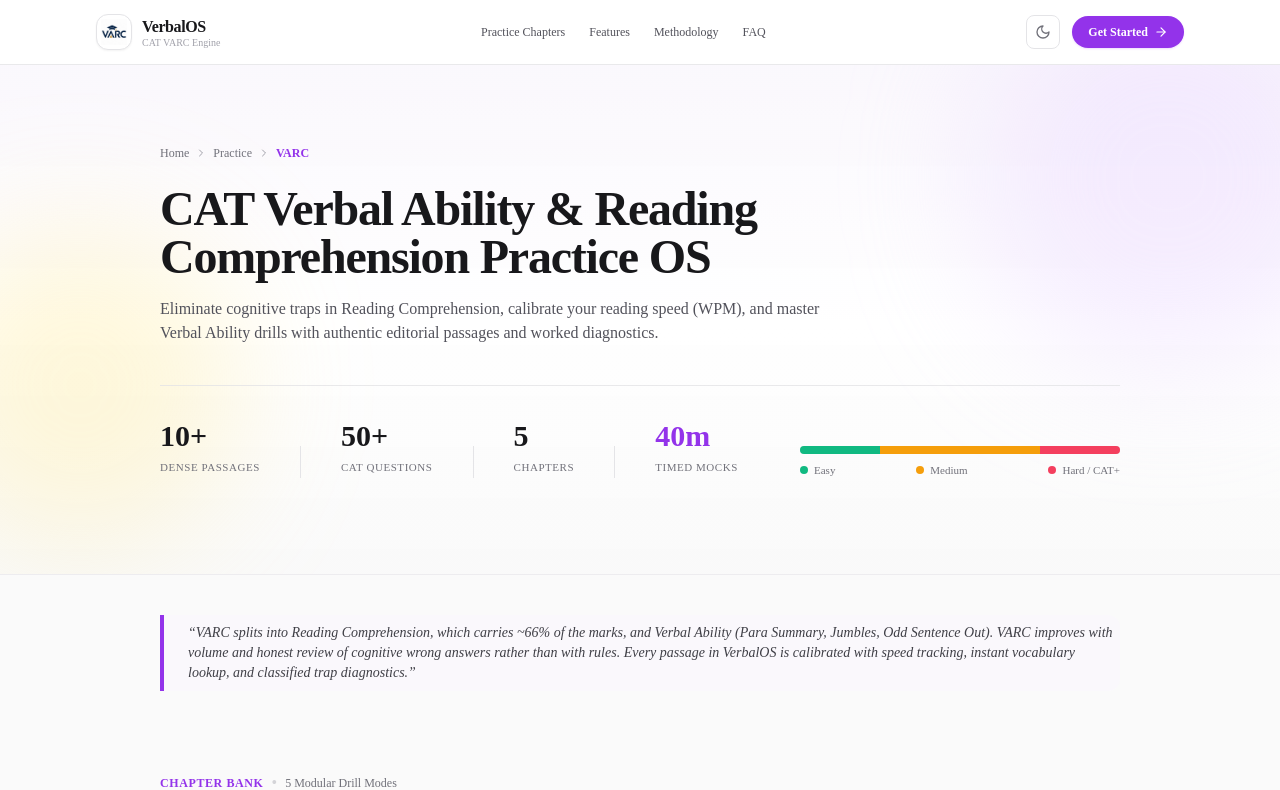
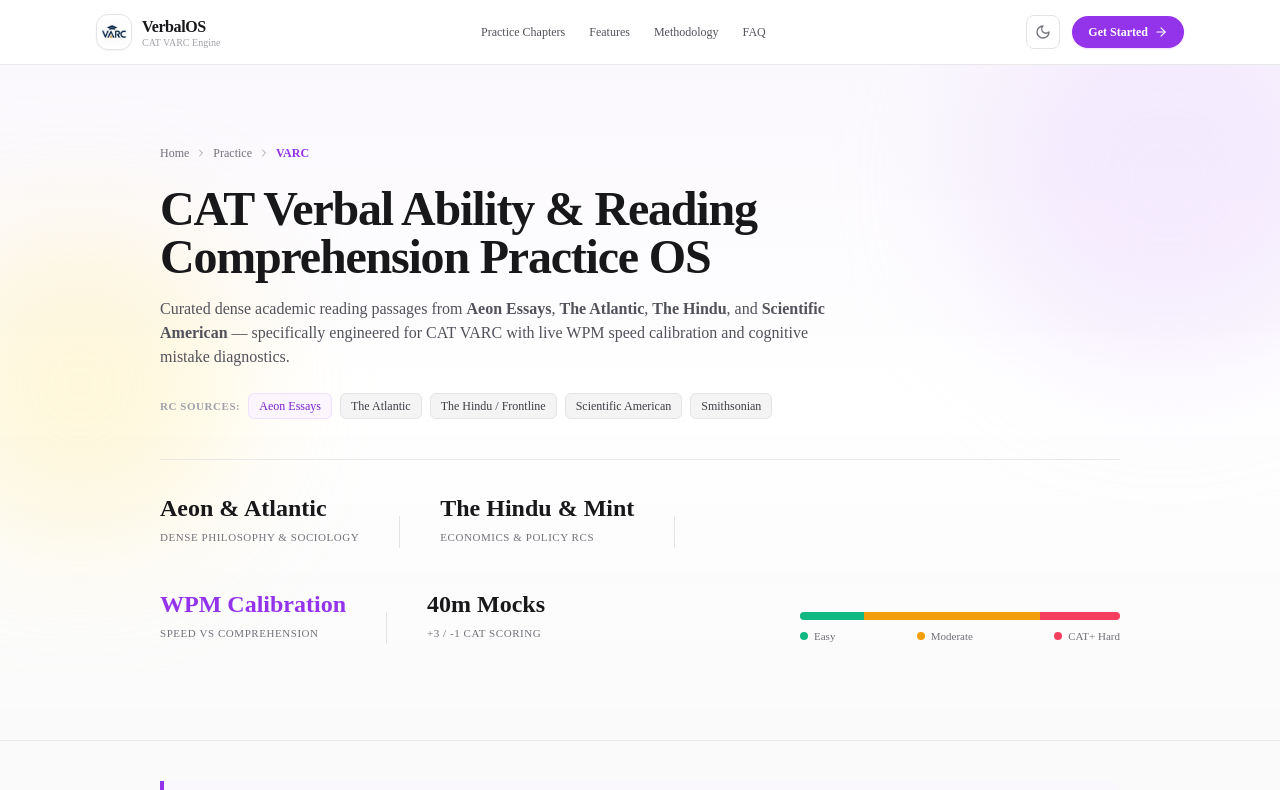
Before and after one commit to Bhavishtermux/VERBALOS, a Next.js app: page / in a window 1280 px wide. Shown: the top 790 px of the page. Built offline with nearby package versions, Linux system fonts and the light colour scheme; no server answers.

Commit message:
feat(home): Update hero to highlight Aeon, The Atlantic, The Hindu and CAT sources

```diff
--- a/src/app/page.tsx
+++ b/src/app/page.tsx
@@ -132,46 +132,56 @@
           </h1>
 
           <p className="mt-4 text-sm sm:text-base text-zinc-600 dark:text-zinc-400 max-w-2xl leading-relaxed">
-            Eliminate cognitive traps in Reading Comprehension, calibrate your reading speed (WPM), and master Verbal Ability drills with authentic editorial passages and worked diagnostics.
+            Curated dense academic reading passages from <strong>Aeon Essays</strong>, <strong>The Atlantic</strong>, <strong>The Hindu</strong>, and <strong>Scientific American</strong> — specifically engineered for CAT VARC with live WPM speed calibration and cognitive mistake diagnostics.
           </p>
 
-          {/* Stats Bar & Difficulty Distribution */}
+          {/* Editorial Sources Badges */}
+          <div className="mt-6 flex flex-wrap items-center gap-2 text-xs font-mono text-zinc-500">
+            <span className="text-zinc-400 text-[11px] uppercase tracking-wider font-semibold">RC Sources:</span>
+            <span className="px-2.5 py-1 rounded-md bg-purple-50 dark:bg-purple-950/40 border border-purple-200/60 dark:border-purple-800/40 text-purple-700 dark:text-purple-300 font-medium">Aeon Essays</span>
+            <span className="px-2.5 py-1 rounded-md bg-zinc-100 dark:bg-zinc-900 border border-zinc-200 dark:border-zinc-800 text-zinc-700 dark:text-zinc-300">The Atlantic</span>
+            <span className="px-2.5 py-1 rounded-md bg-zinc-100 dark:bg-zinc-900 border border-zinc-200 dark:border-zinc-800 text-zinc-700 dark:text-zinc-300">The Hindu / Frontline</span>
+            <span className="px-2.5 py-1 rounded-md bg-zinc-100 dark:bg-zinc-900 border border-zinc-200 dark:border-zinc-800 text-zinc-700 dark:text-zinc-300">Scientific American</span>
+            <span className="px-2.5 py-1 rounded-md bg-zinc-100 dark:bg-zinc-900 border border-zinc-200 dark:border-zinc-800 text-zinc-700 dark:text-zinc-300">Smithsonian</span>
+          </div>
+
+          {/* Key CAT Focus Highlights & Difficulty Distribution */}
           <div className="mt-10 pt-8 border-t border-zinc-200/80 dark:border-zinc-800/80 flex flex-col md:flex-row md:items-end justify-between gap-8">
-            {/* Stat Counters */}
+            {/* Source & CAT Highlights */}
             <div className="flex flex-wrap items-end gap-6 sm:gap-10">
               <div>
-                <span className="text-2xl sm:text-3xl font-serif font-bold text-zinc-900 dark:text-zinc-100 block">
-                  10+
+                <span className="text-xl sm:text-2xl font-serif font-bold text-zinc-900 dark:text-zinc-100 block">
+                  Aeon &amp; Atlantic
                 </span>
                 <span className="text-[11px] font-mono uppercase tracking-wider text-zinc-500">
-                  Dense Passages
+                  Dense Philosophy &amp; Sociology
                 </span>
               </div>
-              <div className="h-8 w-px bg-zinc-200 dark:bg-zinc-800" />
+              <div className="h-8 w-px bg-zinc-200 dark:bg-zinc-800 hidden sm:block" />
               <div>
-                <span className="text-2xl sm:text-3xl font-serif font-bold text-zinc-900 dark:text-zinc-100 block">
-                  50+
+                <span className="text-xl sm:text-2xl font-serif font-bold text-zinc-900 dark:text-zinc-100 block">
+                  The Hindu &amp; Mint
                 </span>
                 <span className="text-[11px] font-mono uppercase tracking-wider text-zinc-500">
-                  CAT Questions
+                  Economics &amp; Policy RCs
                 </span>
               </div>
-              <div className="h-8 w-px bg-zinc-200 dark:bg-zinc-800" />
+              <div className="h-8 w-px bg-zinc-200 dark:bg-zinc-800 hidden sm:block" />
               <div>
-                <span className="text-2xl sm:text-3xl font-serif font-bold text-zinc-900 dark:text-zinc-100 block">
-                  5
+                <span className="text-xl sm:text-2xl font-serif font-bold text-purple-600 dark:text-purple-400 block">
+                  WPM Calibration
                 </span>
                 <span className="text-[11px] font-mono uppercase tracking-wider text-zinc-500">
-                  Chapters
+                  Speed vs Comprehension
                 </span>
               </div>
-              <div className="h-8 w-px bg-zinc-200 dark:bg-zinc-800" />
+              <div className="h-8 w-px bg-zinc-200 dark:bg-zinc-800 hidden sm:block" />
               <div>
-                <span className="text-2xl sm:text-3xl font-serif font-bold text-purple-600 dark:text-purple-400 block">
-                  40m
+                <span className="text-xl sm:text-2xl font-serif font-bold text-zinc-900 dark:text-zinc-100 block">
+                  40m Mocks
                 </span>
                 <span className="text-[11px] font-mono uppercase tracking-wider text-zinc-500">
-                  Timed Mocks
+                  +3 / -1 CAT Scoring
                 </span>
               </div>
             </div>
@@ -179,8 +189,8 @@
             {/* Difficulty Pill Bar */}
             <div className="w-full md:max-w-xs space-y-2">
               <div className="flex h-2 w-full overflow-hidden rounded-full bg-zinc-200 dark:bg-zinc-800">
-                <span className="bg-emerald-500" style={{ width: "25%" }} />
-                <span className="bg-amber-500" style={{ width: "50%" }} />
+                <span className="bg-emerald-500" style={{ width: "20%" }} />
+                <span className="bg-amber-500" style={{ width: "55%" }} />
                 <span className="bg-rose-500" style={{ width: "25%" }} />
               </div>
               <div className="flex items-center justify-between text-[11px] font-mono text-zinc-500">
@@ -188,10 +198,10 @@
                   <span className="h-2 w-2 rounded-full bg-emerald-500" /> Easy
                 </span>
                 <span className="inline-flex items-center gap-1.5">
-                  <span className="h-2 w-2 rounded-full bg-amber-500" /> Medium
+                  <span className="h-2 w-2 rounded-full bg-amber-500" /> Moderate
                 </span>
                 <span className="inline-flex items-center gap-1.5">
-                  <span className="h-2 w-2 rounded-full bg-rose-500" /> Hard / CAT+
+                  <span className="h-2 w-2 rounded-full bg-rose-500" /> CAT+ Hard
                 </span>
               </div>
             </div>
```
